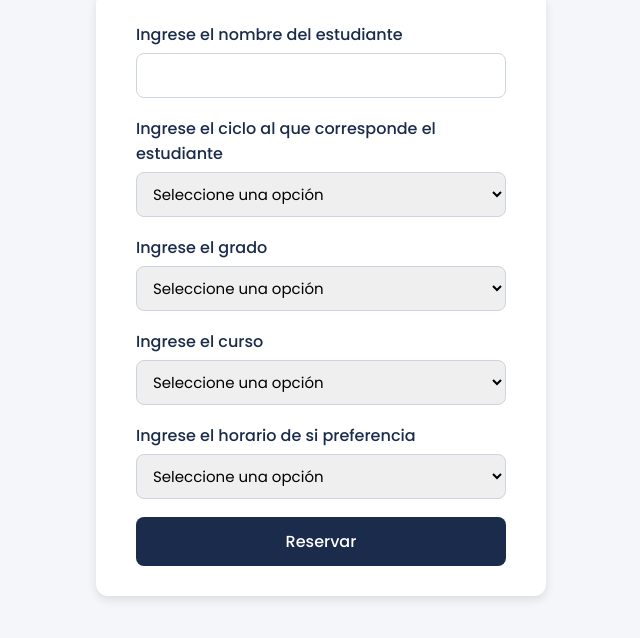
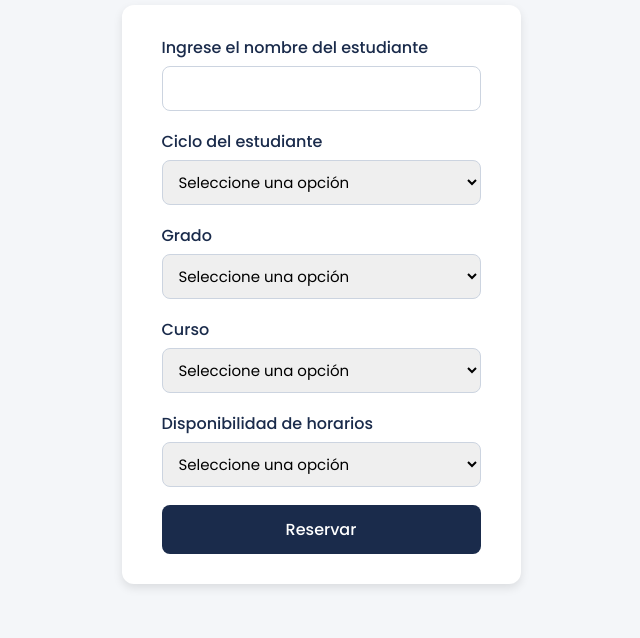
Before and after one commit to MarioSalamanca10/reserva-app, a website: page index.html in a window 1280 px wide. Shown: the part 140-778 px from the top of the page, without its empty margins (319-959 px from the left). Drawn offline with Linux system fonts and the light colour scheme.

```diff
--- a/index.html
+++ b/index.html
@@ -17,7 +17,7 @@
                 <input type="text" name="nombre" id="nombre" placeholder="" required>
             </div>
             <div class="picklist_ciclo">
-                <label for="ciclos">Ingrese el ciclo al que corresponde el estudiante</label>
+                <label for="ciclos">Ciclo del estudiante</label>
                 <select name="ciclos" id="ciclos" required>
                     <option value="s">Seleccione una opción</option>
                     <option value="Preescolar">Preescolar (Pioners, FG, GR, TR)</option>
@@ -28,20 +28,20 @@
                 </select>
             </div>
             <div class="picklist_grado">
-                <label for="grados">Ingrese el grado</label>
+                <label for="grados">Grado</label>
                 <select name="grados" id="grados" required>
                     <option value="">Seleccione una opción</option>
                 </select>
             </div>
 
             <div class="picklist_curso">
-                <label for="cursos">Ingrese el curso</label>
+                <label for="cursos">Curso</label>
                 <select name="cursos" id="cursos" required>
                     <option value="">Seleccione una opción</option>
                 </select>
             </div>
             <div class="picklist_horario">
-                <label for="horas">Ingrese el horario de si preferencia</label>
+                <label for="horas">Disponibilidad de horarios</label>
                 <select name="horas" id="horas" required>
                     <option value="">Seleccione una opción</option>
                 </select>
```
